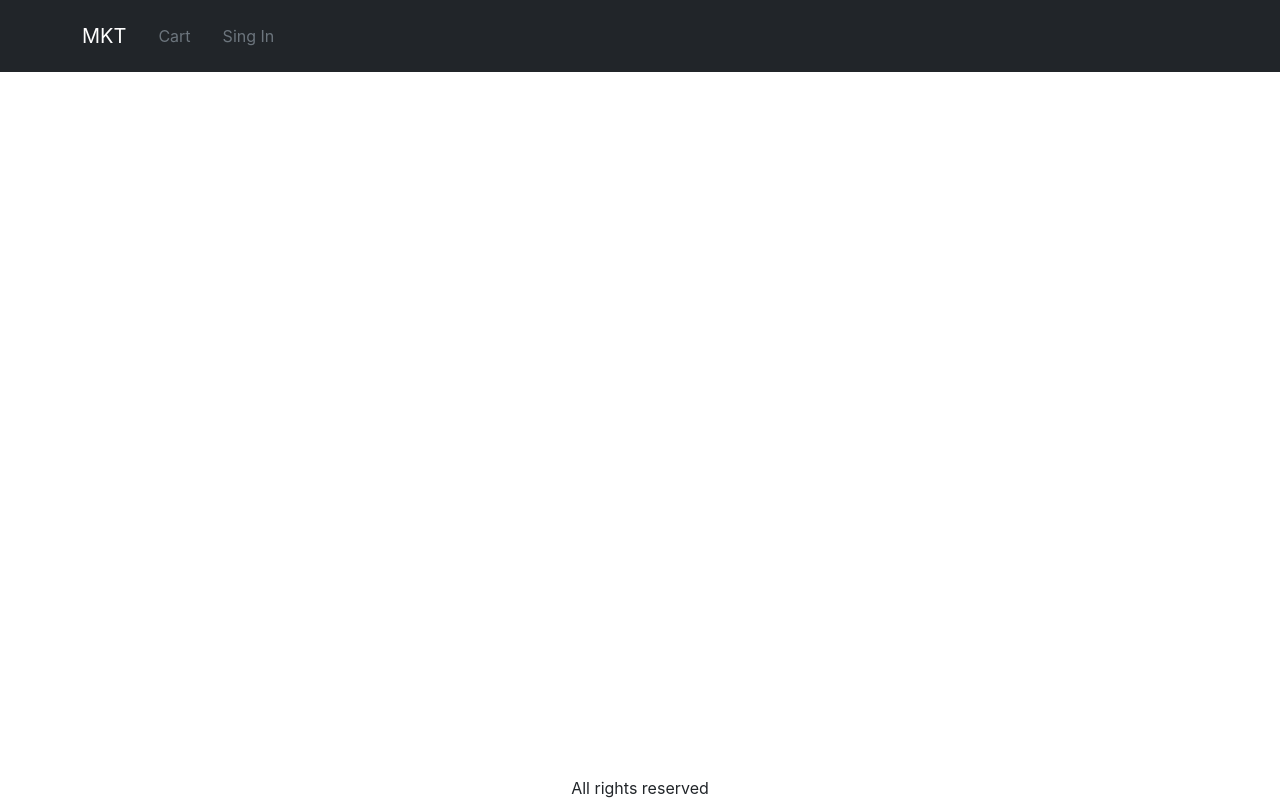
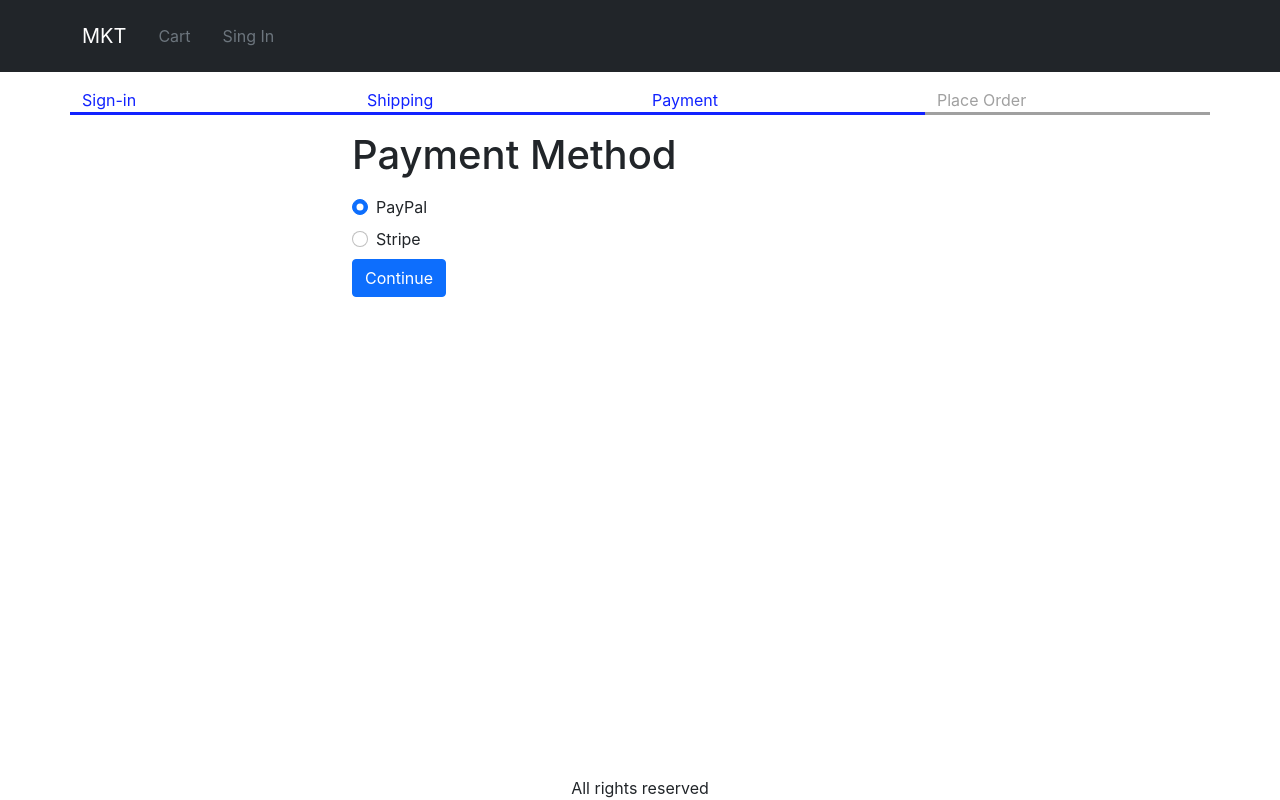
Before and after one commit to cazitax/mtkNe, a React (Create React App) app in the folder frontend/: page /payment in a window 1280 px wide. Built offline with nearby package versions, Linux system fonts and the light colour scheme; the HTML template or start-up script is replaced by a standard one.

Commit message:
paymentscreen

```diff
--- a/frontend/src/App.js
+++ b/frontend/src/App.js
@@ -17,6 +17,7 @@
 import CartScreen from "./Screens/Cartscreen";
 import ShippingAddressScreen from "./Screens/ShippingAddressScreen";
 import SignupScreen from "./Screens/SignupScreen";
+import PaymentMethodScreen from "./Screens/PaymentMethodScreen";
 function App() {
   const { state, dispatch: ctxDispatch } = useContext(Store);
   const { cart, userInfo } = state;
@@ -24,6 +25,7 @@
     ctxDispatch({ type: "USER_SIGNOUT" });
     localStorage.removeItem("userInfo");
     localStorage.removeItem("shippingAddress");
+    localStorage.removeItem("paymentMethod");
   };
   return (
     <BrowserRouter>
@@ -80,6 +82,8 @@
               <Route path="/signin" element={<SigninScreen />} />
               <Route path="/signup" element={<SignupScreen />} />
               <Route path="/shipping" element={<ShippingAddressScreen />} />
+              <Route path="/payment" element={<PaymentMethodScreen />} />
+
               <Route path="/" element={<Homescreen />} />
             </Routes>
           </Container>
--- /dev/null
+++ b/frontend/src/Screens/PaymentMethodScreen.js
@@ -0,0 +1,67 @@
+import React, { useContext, useEffect, useState } from "react";
+import { useNavigate } from "react-router-dom";
+import CheckoutSteps from "../Components/CheckoutSteps.js";
+import { Helmet } from "react-helmet-async";
+import Form from "react-bootstrap/esm/Form";
+import Button from "react-bootstrap/esm/Button";
+import { Store } from "../Store";
+const PaymentMethodScreen = () => {
+  const navigate = useNavigate();
+  const { state, dispatch: ctxDispatch } = useContext(Store);
+  const {
+    cart: { shippingAddress, paymentMethod },
+  } = state;
+  const [paymentMethodName, setPaymentMethod] = useState(
+    paymentMethod || "PayPal"
+  );
+  useEffect(() => {
+    if (!shippingAddress) {
+      navigate("/shipping");
+    }
+  }, [shippingAddress, navigate]);
+  const submitHandler = (e) => {
+    e.preventDefault();
+    ctxDispatch({ type: "SAVE_PAYMENT_METHOD", payload: paymentMethodName });
+    localStorage.setItem("paymentMethod", paymentMethodName);
+    navigate("/placeorder");
+  };
+  return (
+    <div>
+      <CheckoutSteps step1 step2 step3></CheckoutSteps>
+      <div className="container small-container">
+        <Helmet>
+          {" "}
+          <title> Payment Method</title>
+        </Helmet>
+        <h1 className="my-3"> Payment Method</h1>
+        <Form onSubmit={submitHandler}>
+          <div className="mb-2">
+            <Form.Check
+              type="radio"
+              id="PayPal"
+              label="PayPal"
+              value="PayPal"
+              checked={paymentMethodName === "PayPal"}
+              onChange={(e) => setPaymentMethod(e.target.value)}
+            />
+          </div>
+          <div className="mb-2">
+            <Form.Check
+              type="radio"
+              id="Stripe"
+              label="Stripe"
+              value="Stripe"
+              checked={paymentMethodName === "Stripe"}
+              onChange={(e) => setPaymentMethod(e.target.value)}
+            />
+          </div>
+          <div className="mb-2">
+            <Button type="submit">Continue </Button>
+          </div>
+        </Form>
+      </div>
+    </div>
+  );
+};
+
+export default PaymentMethodScreen;
--- a/frontend/src/Store.js
+++ b/frontend/src/Store.js
@@ -11,6 +11,9 @@
     shippingAddress: localStorage.getItem("shippingAddress")
       ? JSON.parse(localStorage.getItem("shippingAddress"))
       : {},
+    paymentMethod: localStorage.getItem("paymentMethod")
+      ? localStorage.getItem("paymentMethod")
+      : "",
     cartItems: localStorage.getItem("cartItems")
       ? JSON.parse(localStorage.getItem("cartItems"))
       : [],
@@ -48,13 +51,19 @@
       return {
         ...state,
         userInfo: null,
-        cart: { cartItems: [], shippingAddress: {} },
+        cart: { cartItems: [], shippingAddress: {}, paymentMethod: "" },
       };
     case "SAVE_SHIPPING_ADDRESS":
       return {
         ...state,
         cart: { ...state.cart, shippingAddress: action.payload },
       };
+    case "SAVE_PAYMENT_METHOD":
+      return {
+        ...state,
+        cart: { ...state.cart, paymentMethod: action.payload },
+      };
+
     default:
       return state;
   }
```
